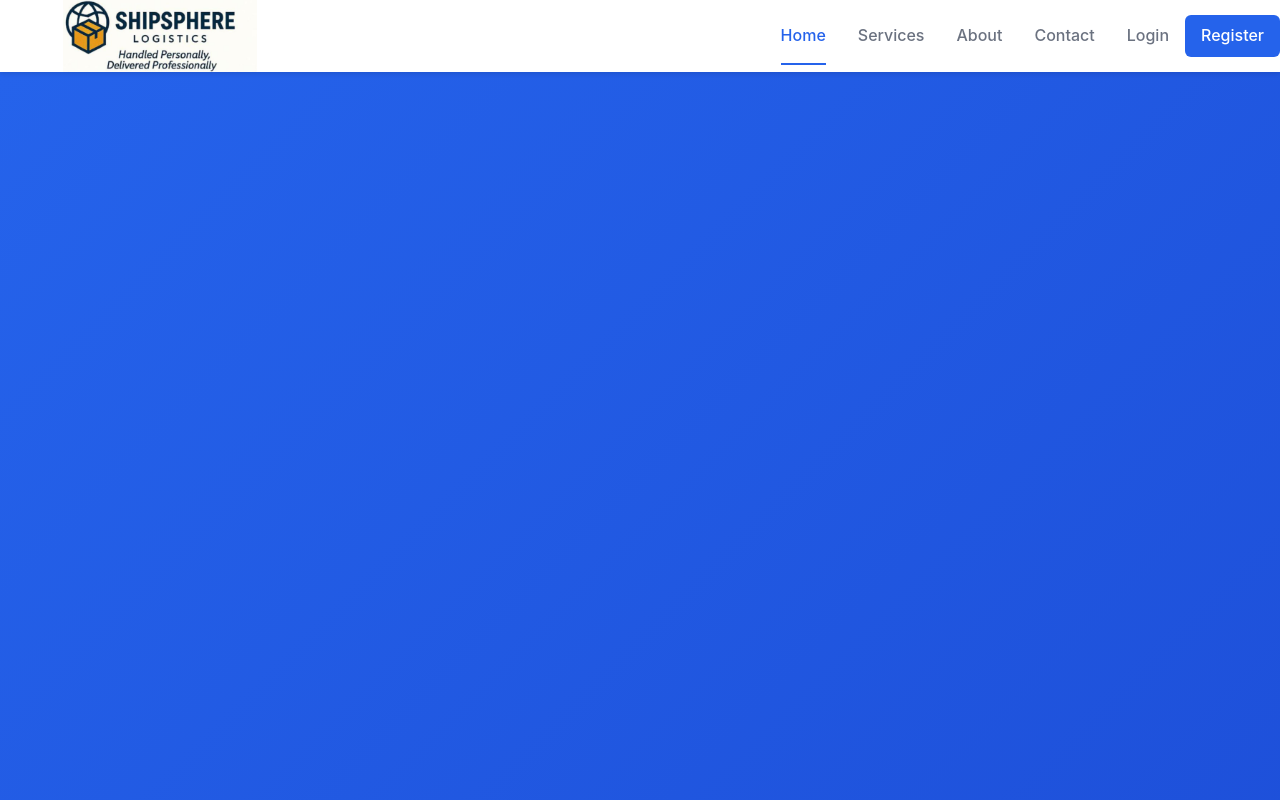
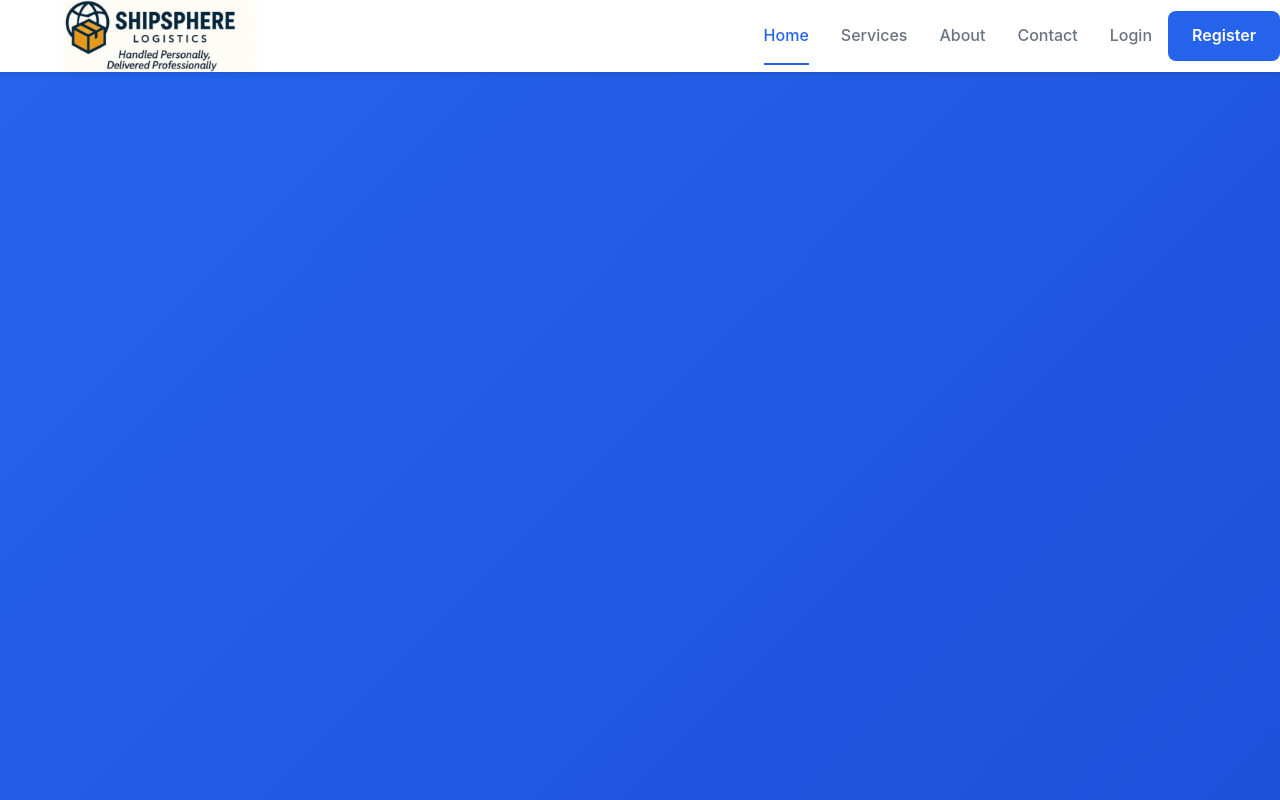
Before and after one commit to PriyanshVijay26/shree-ashtavinayak-logistics, a React (Create React App) app: page / in a window 1280 px wide. Shown: the top 800 px of the page. Built offline with nearby package versions, Linux system fonts and the light colour scheme.

Commit message:
fixing logo continues with gpt5 fixing overflow register button issue increased the space between hero icons

```diff
--- a/src/App.css
+++ b/src/App.css
@@ -300,7 +300,7 @@ p {
 .hero-content {
   display: grid;
   grid-template-columns: 1fr 1fr;
-  gap: 3rem;
+  gap: 5rem;
   align-items: center;
   max-width: 1200px;
   margin: 0 auto;
--- a/src/components/Navbar.tsx
+++ b/src/components/Navbar.tsx
@@ -157,25 +157,8 @@ const Navbar: React.FC = () => {
               </Link>
               <Link
                 to="/register"
-                className="nav-link"
-                style={{
-                  backgroundColor: '#2563eb',
-                  color: '#ffffff',
-                  padding: '8px 16px',
-                  borderRadius: '6px',
-                  textDecoration: 'none',
-                  fontWeight: '500',
-                  border: 'none',
-                  display: 'inline-block',
-                  transition: 'all 0.3s ease',
-                  whiteSpace: 'nowrap'
-                }}
-                onMouseEnter={(e) => {
-                  (e.target as HTMLElement).style.backgroundColor = '#1d4ed8';
-                }}
-                onMouseLeave={(e) => {
-                  (e.target as HTMLElement).style.backgroundColor = '#2563eb';
-                }}
+                className="btn btn-primary"
+                style={{ whiteSpace: 'nowrap' }}
               >
                 Register
               </Link>
```
